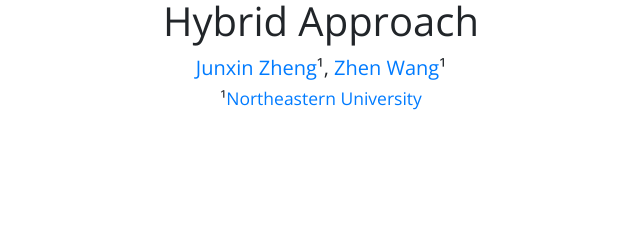
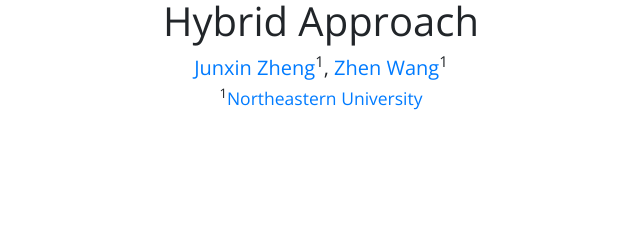
Before and after one commit to CS7150-Zheng-Wang/hybrid-controlnet, a plain HTML site: page index.html in a window 1280 px wide. Shown: the part 245-470 px from the top of the page, 319-959 px from the left. Drawn offline with nearby package versions, Linux system fonts and the light colour scheme.

Commit message:
Fix superscripts in the author lines.

```diff
--- a/index.html
+++ b/index.html
@@ -53,9 +53,9 @@
 <div class="col justify-content-center text-center">
 <h1>Visualizing Conditioning Signal Influence in ControlNet: A Hybrid Approach</h1>
 <p class="lead">
-  <a href="mailto:zheng.junx@northeastern.edu">Junxin Zheng</a>¹, <a href="mailto:wang.zhen3@northeastern.edu">Zhen Wang</a>¹
+  <a href="mailto:zheng.junx@northeastern.edu">Junxin Zheng</a><sup>1</sup>, <a href="mailto:wang.zhen3@northeastern.edu">Zhen Wang</a><sup>1</sup>
   <br>
-  <small>¹<a href="https://khoury.northeastern.edu/">Northeastern University</a></small>
+  <small><sup>1</sup><a href="https://khoury.northeastern.edu/">Northeastern University</a></small>
 </p>
 </div>
 </div>
```
